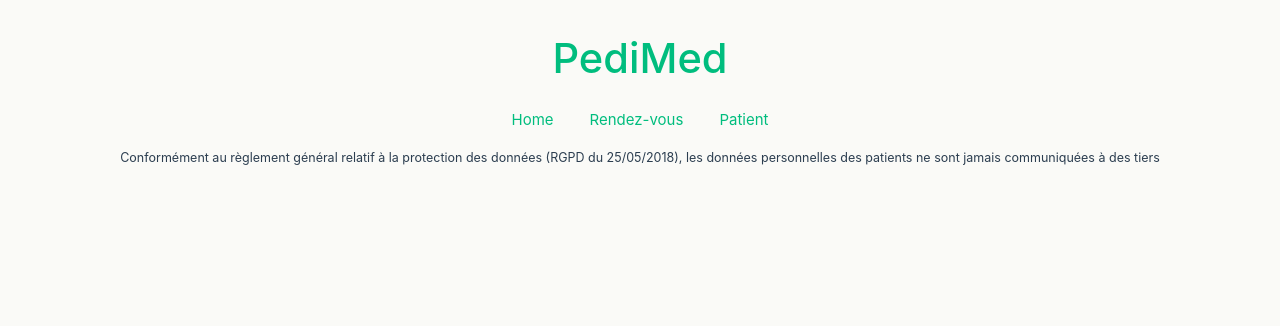
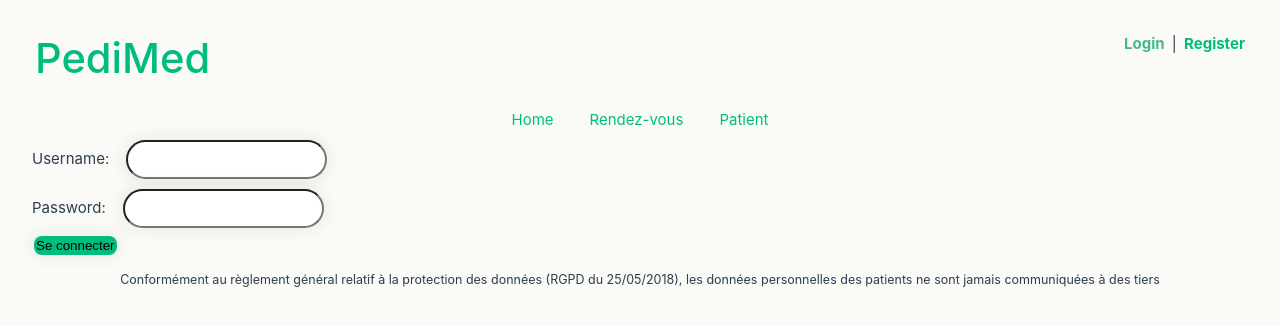
Before and after one commit to LJKhnor/peditrack_vue_2, a Vue app: page /login in a window 1280 px wide. Shown: the top 326 px of the page. Built offline with nearby package versions, Linux system fonts and the light colour scheme.

Commit message:
ajout de la page de login

```diff
--- a/src/App.vue
+++ b/src/App.vue
@@ -1,30 +1,13 @@
-<script setup lang="ts">
-import { RouterLink, RouterView } from 'vue-router'
-import HelloWorld from './components/HelloWorld.vue'
-</script>
-
 <template>
   <header>
-    <div class="logo-and-title">
-      <!-- <img
-        alt="Vue logo"
-        class="logo"
-        src="@/assets/logo_pedicure_val.png"
-        width="75"
-        height="75"
-      /> -->
-      <HelloWorld class="pedimed" msg="PediMed" />
-    </div>
-
-    <div class="nav-bar">
-      <nav>
+    <NavBar class="pedimed" msg="PediMed" />
+    <nav class="navbar navbar-expand navbar-light fixed-top">
       <RouterLink to="/">Home</RouterLink>
       <RouterLink to="/appointment">Rendez-vous</RouterLink>
       <RouterLink to="/patient">Patient</RouterLink>
       <!-- <RouterLink to="/data">Données</RouterLink>
       <RouterLink to="/map">Map</RouterLink> -->
     </nav>
-    </div>
   </header>
   <main>
     <div class="content">
@@ -40,16 +23,12 @@ import HelloWorld from './components/HelloWorld.vue'
   </footer>
 </template>
 
+<script setup lang="ts">
+import { RouterLink, RouterView } from 'vue-router'
+import NavBar from './components/NavBar.vue'
+</script>
+
 <style scoped>
-.logo-and-title {
-  display: flex;
-  align-items: center;
-  justify-content: center;
-}
-/* .logo {
-  margin-right: 10px;
-} */
-
 nav {
   display: flex;
   justify-content: center;
@@ -60,6 +39,8 @@ nav a {
 }
 
 .footer {
+  align-content: flex-end;
+  height: 50%;
   text-align: center;
   padding: 10px;
 }
--- a/src/components/HelloWorld.vue
+++ /dev/null
@@ -1,36 +0,0 @@
-<template>
-  <div class="greetings">
-    <h1 class="color-theme">{{ msg }}</h1>
-  </div>
-</template>
-
-<script setup lang="ts">
-defineProps<{
-  msg: string
-}>()
-</script>
-
-<style scoped>
-h1 {
-  font-weight: 500;
-  font-size: 2.6rem;
-  position: relative;
-  top: -10px;
-}
-
-h3 {
-  font-size: 1.2rem;
-}
-
-.greetings h1,
-.greetings h3 {
-  text-align: center;
-}
-
-@media (min-width: 1024px) {
-  .greetings h1,
-  .greetings h3 {
-    text-align: left;
-  }
-}
-</style>
--- /dev/null
+++ b/src/components/NavBar.vue
@@ -0,0 +1,77 @@
+<template>
+  <!-- <div class="greetings">
+    <h1 class="color-theme">{{ msg }}</h1>
+  </div> -->
+  <div class="container-nav">
+    <h1 class="container-nav-title color-theme">{{ msg }}</h1>
+    <div id="nav">
+      <span v-if="isLoggedIn">
+        <a @click="logout">Logout</a>
+      </span>
+      <span v-else>
+        <router-link to="/login">Login</router-link> |
+        <router-link to="/register">Register</router-link>
+      </span>
+    </div>
+  </div>
+</template>
+
+<script>
+export default {
+  name: 'NavBar',
+  props: ['msg'],
+  setup() {
+    let isLogIn = isLoggedIn
+    function isLoggedIn() {
+      return this.$store.getters.isAuthenticated
+    }
+    async function logout() {
+      await this.$store.dispatch('LogOut')
+      this.$router.push('/login')
+    }
+    return { isLogIn, logout }
+  }
+}
+</script>
+
+<style scoped>
+.container-nav {
+  display: flex;
+}
+.container-nav-title {
+  flex: 1;
+}
+h1 {
+  font-weight: 500;
+  font-size: 2.6rem;
+  position: relative;
+  top: -10px;
+}
+
+h3 {
+  font-size: 1.2rem;
+}
+
+.greetings h1,
+.greetings h3 {
+  text-align: center;
+}
+#nav {
+  padding: 0px;
+}
+#nav a {
+  font-weight: bold;
+}
+a:hover {
+  cursor: pointer;
+}
+#nav a.router-link-exact-active {
+  color: #42b983;
+}
+@media (min-width: 1024px) {
+  .greetings h1,
+  .greetings h3 {
+    text-align: left;
+  }
+}
+</style>
--- a/src/components/NewPatientRecord.vue
+++ b/src/components/NewPatientRecord.vue
@@ -64,7 +64,6 @@ export default {
           }
         }
         try {
-          debugger
           await axios.post(urlCreationPAtient, patientData, options)
           emit('closePanel')
         } catch (error) {
--- a/src/router/index.ts
+++ b/src/router/index.ts
@@ -10,12 +10,20 @@ const router = createRouter({
       component: HomeView
     },
     {
+      path: '/login',
+      name: 'login',
+      component: () => import('../views/Login.vue')
+    },
+    {
       path: '/appointment',
       name: 'appointment',
       // route level code-splitting
       // this generates a separate chunk (About.[hash].js) for this route
       // which is lazy-loaded when the route is visited.
-      component: () => import('../views/AppointmentView.vue')
+      component: () => import('../views/AppointmentView.vue'),
+      meta: {
+        requiresAuth: true // Add meta field to indicate protected route
+      }
     },
     {
       path: '/patient',
@@ -23,7 +31,10 @@ const router = createRouter({
       // route level code-splitting
       // this generates a separate chunk (About.[hash].js) for this route
       // which is lazy-loaded when the route is visited.
-      component: () => import('../views/PatientView.vue')
+      component: () => import('../views/PatientView.vue'),
+      meta: {
+        requiresAuth: true // Add meta field to indicate protected route
+      }
     },
     {
       path: '/data',
@@ -31,7 +42,10 @@ const router = createRouter({
       // route level code-splitting
       // this generates a separate chunk (About.[hash].js) for this route
       // which is lazy-loaded when the route is visited.
-      component: () => import('../views/DataView.vue')
+      component: () => import('../views/DataView.vue'),
+      meta: {
+        requiresAuth: true // Add meta field to indicate protected route
+      }
     },
     {
       path: '/map',
@@ -39,9 +53,28 @@ const router = createRouter({
       // route level code-splitting
       // this generates a separate chunk (About.[hash].js) for this route
       // which is lazy-loaded when the route is visited.
-      component: () => import('../views/MapView.vue')
+      component: () => import('../views/MapView.vue'),
+      meta: {
+        requiresAuth: true // Add meta field to indicate protected route
+      }
     }
   ]
 })
 
+router.beforeEach((to, from, next) => {
+  if (to.meta.requiresAuth) {
+    const token = localStorage.getItem('token')
+    if (token) {
+      // User is authenticated, proceed to the route
+      next()
+    } else {
+      // User is not authenticated, redirect to login
+      next('/login')
+    }
+  } else {
+    // Non-protected route, allow access
+    next()
+  }
+})
+
 export default router
--- /dev/null
+++ b/src/views/Login.vue
@@ -0,0 +1,94 @@
+<template>
+  <div class="login">
+    <div>
+      <form>
+        <div>
+          <label for="username">Username:</label>
+          <input type="text" name="username" v-model="form.username" />
+        </div>
+        <div>
+          <label for="password">Password:</label>
+          <input type="password" name="password" v-model="form.password" />
+        </div>
+        <input
+          type="submit"
+          class="btn patient-record-validation"
+          value="Se connecter"
+          @click.prevent="login"
+        />
+      </form>
+      <p v-if="showError" id="error">Username or Password is incorrect</p>
+    </div>
+  </div>
+</template>
+
+<script>
+import axios from 'axios'
+export default {
+  name: 'LoginVue',
+  setup() {
+    let form = {
+      username: '',
+      password: ''
+    }
+    let showError = false
+
+    async function login() {
+      // Send login request and handle authentication token
+      const urlLogin = 'http://localhost:8085/api/auth/signin'
+      const options = {
+        method: 'POST',
+        headers: {
+          'Content-Type': 'application/json',
+          'Access-Control-Allow-Origin': 'http://localhost:5173'
+        }
+      }
+      try {
+        const response = await axios.post(
+          urlLogin,
+          {
+            username: this.username,
+            password: this.password
+          },
+          options
+        )
+        // Store token in local storage
+        localStorage.setItem('token', response.data.token)
+        this.$router.push('/')
+      } catch (error) {
+        console.error('Login failed : ', error)
+      }
+    }
+
+    return { form, showError, login }
+  }
+}
+</script>
+<style>
+* {
+  box-sizing: border-box;
+}
+label {
+  padding: 12px 12px 12px 0;
+  display: inline-block;
+}
+button[type='submit'] {
+  background-color: var(--color-theme);
+  color: white;
+  padding: 12px 20px;
+  cursor: pointer;
+  border-radius: 30px;
+}
+button[type='submit']:hover {
+  background-color: #45a049;
+}
+input {
+  margin: 5px;
+  box-shadow: 0 0 15px 4px rgba(0, 0, 0, 0.06);
+  padding: 10px;
+  border-radius: 30px;
+}
+#error {
+  color: red;
+}
+</style>
--- /dev/null
+++ b/src/views/RegisterView.vue
@@ -0,0 +1,59 @@
+<template>
+  <div class="register"></div>
+</template>
+
+<script>
+import { mapActions } from 'vuex'
+export default {
+  name: 'RegisterView',
+  components: {},
+  setup() {
+    let form = {
+      username: '',
+      full_name: '',
+      password: ''
+    }
+    let showError = false
+    async function submit() {
+      try {
+        await this.Register(this.form)
+        this.$router.push('/posts')
+        this.showError = false
+      } catch (error) {
+        this.showError = true
+      }
+    }
+
+    return { ...mapActions(['Register']), showError, submit, form }
+  }
+}
+</script>
+
+<style>
+* {
+  box-sizing: border-box;
+}
+label {
+  padding: 12px 12px 12px 0;
+  display: inline-block;
+}
+button[type='submit'] {
+  background-color: #4caf50;
+  color: white;
+  padding: 12px 20px;
+  cursor: pointer;
+  border-radius: 30px;
+}
+button[type='submit']:hover {
+  background-color: #45a049;
+}
+input {
+  margin: 5px;
+  box-shadow: 0 0 15px 4px rgba(0, 0, 0, 0.06);
+  padding: 10px;
+  border-radius: 30px;
+}
+#error {
+  color: red;
+}
+</style>
```
Also changed, not shown: 1 other file (tests, documents, lock files or other folders). Lines whose indentation alone changed are shown as unchanged.
